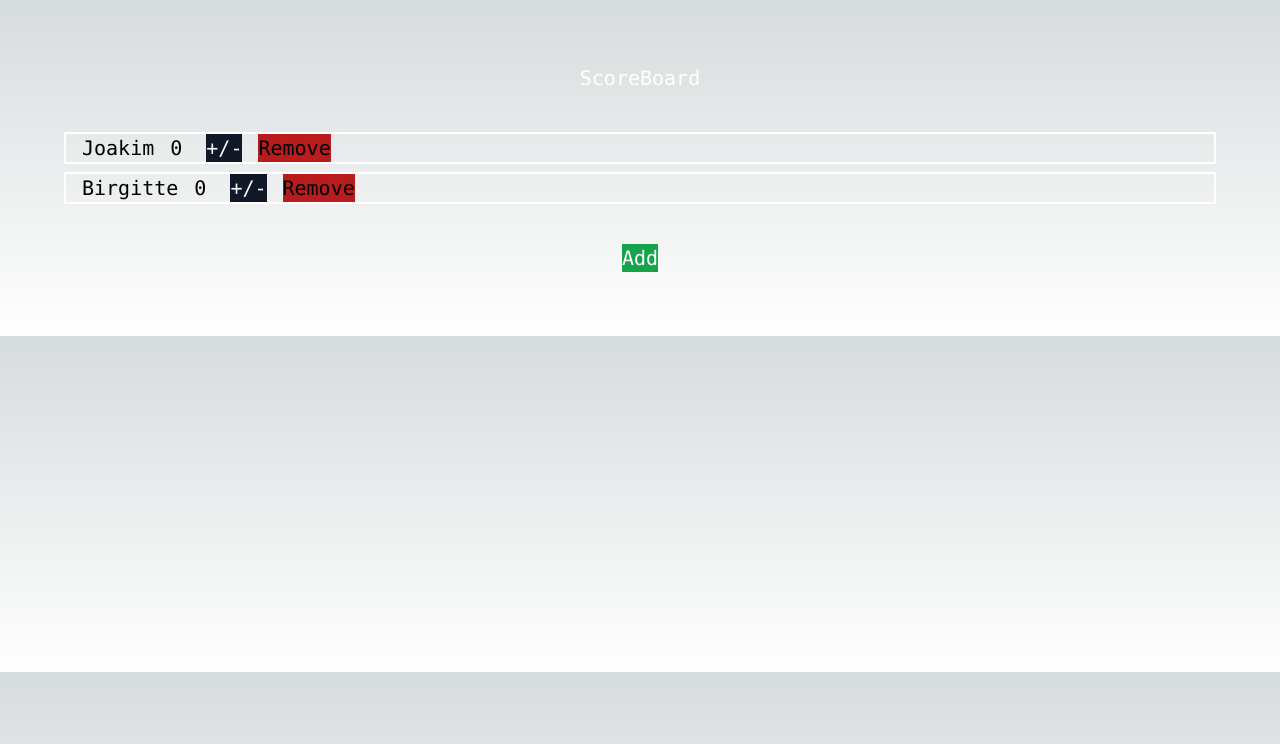
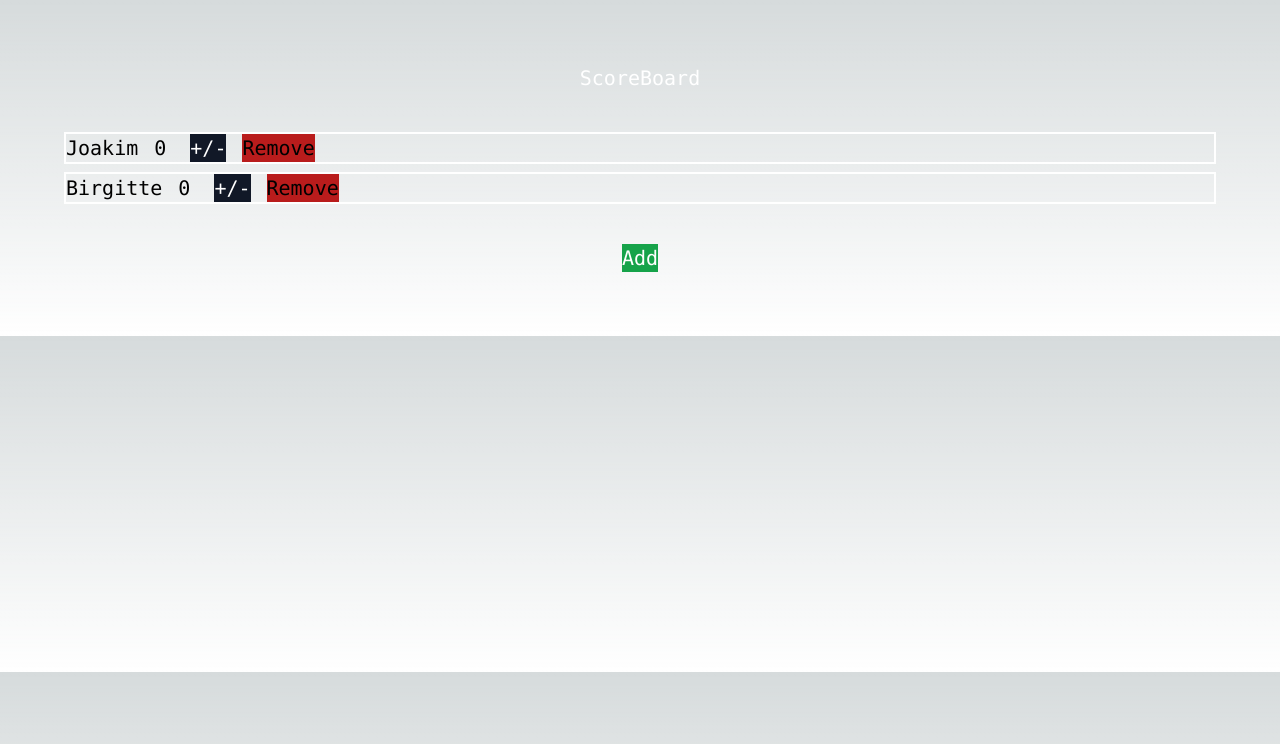
Before and after one commit to MikAoJk/scoreboard, a Next.js app: page / in a window 1280 px wide. Shown: the top 744 px of the page. Built offline with nearby package versions, Linux system fonts and the light colour scheme.

Commit message:
Update Player.tsx

```diff
--- a/src/components/Player.tsx
+++ b/src/components/Player.tsx
@@ -23,7 +23,7 @@ const Player = (playerProps: PlayerProps) => {
 
     return (
         <ul className="mt-2 flex justify-start border-solid border-2 border-white">
-            <li className="mx-4">{playerProps.playerData.name}</li>
+            <li className="mr-4">{playerProps.playerData.name}</li>
             <li>{playerScore}</li>
             <li className="mx-4"><ChangePlayerScore onChangePlayerScore={addPlayerScoreHandler}/></li>
             <li>
```
